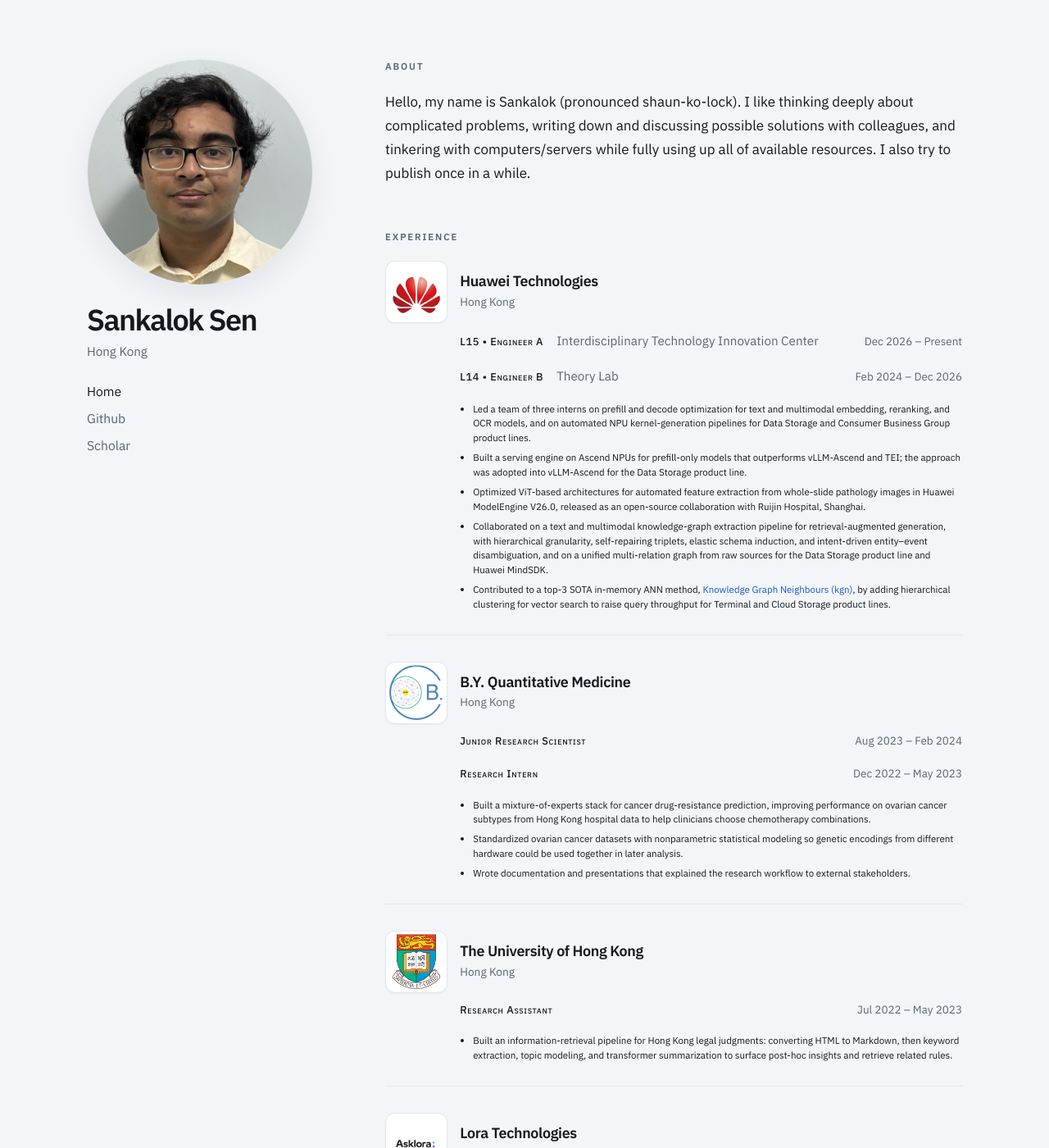
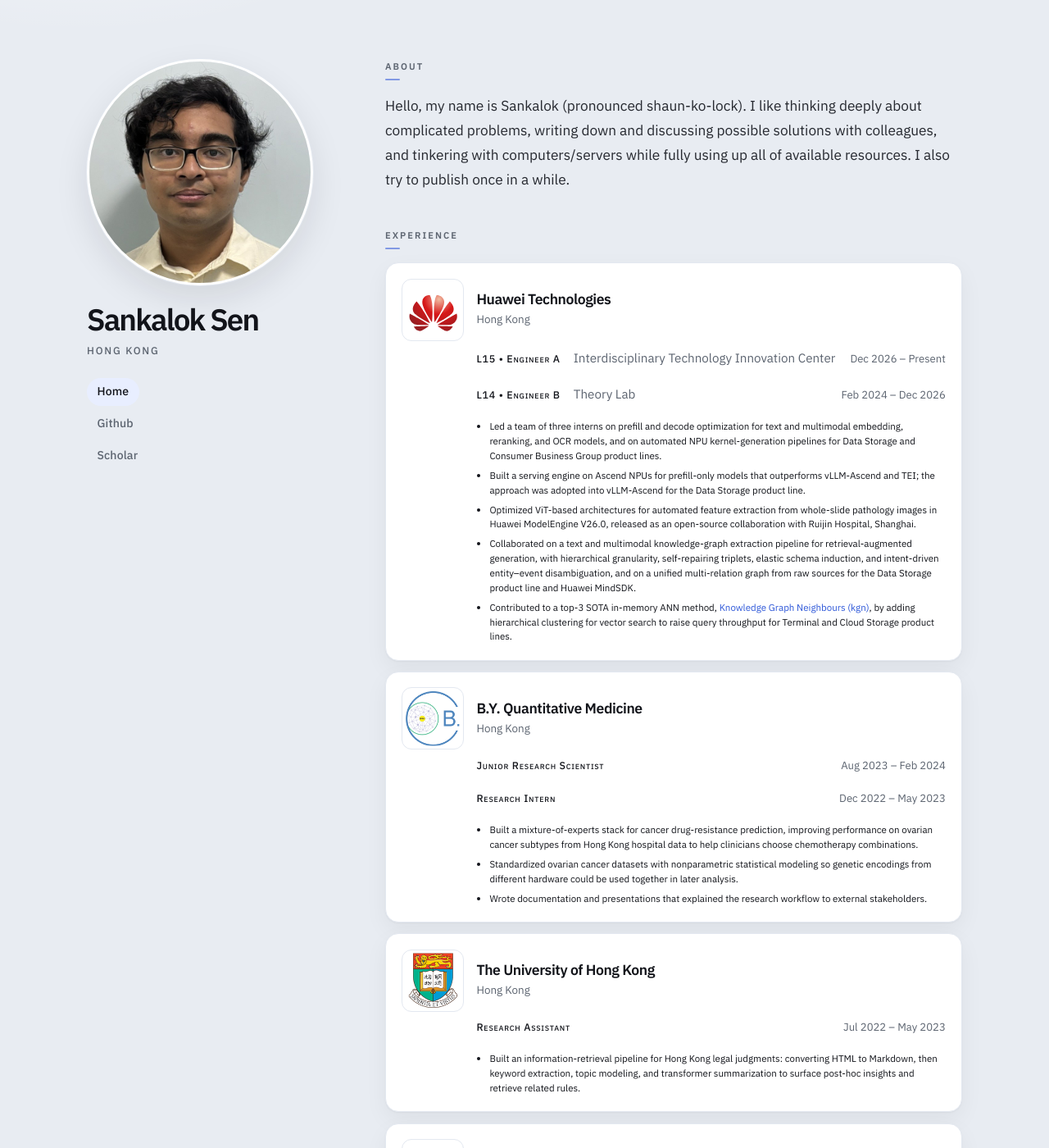
Before and after one commit to sankalok/sankalok.github.io, a Jekyll site: the page built from index.md, in a window 1280 px wide and 1400 px high. Shown: the whole window at 82% size. Built offline with Jekyll 4.4.1, drawn with Linux system fonts in a browser that asks for light colours.

Commit message:
Modernize surfaces, type, color, and nav
Keep the two-column layout, photo, logos, and copy. Lift jobs,
awards, and publications onto shared cards, restyle nav as pills,
and tighten the stone-and-indigo palette so desktop and phone
read as one system.

Co-authored-by: sankaloksen.dbpc <sankaloksen.dbpc@gmail.com>

```diff
--- a/_layouts/blog_base.html
+++ b/_layouts/blog_base.html
@@ -3,7 +3,7 @@
 <head>
     <meta charset="utf-8">
     <meta name="viewport" content="width=device-width, initial-scale=1">
-    <meta name="theme-color" content="#f3f5f8">
+    <meta name="theme-color" content="#e8ecf2">
     <link rel="icon" href="{{ '/assets/favicon.png' | relative_url }}" type="image/png">
     <title>{{ page.title }}</title>
     <link rel="preconnect" href="https://fonts.googleapis.com">
--- a/_layouts/default.html
+++ b/_layouts/default.html
@@ -3,7 +3,7 @@
 <head>
     <meta charset="utf-8">
     <meta name="viewport" content="width=device-width, initial-scale=1">
-    <meta name="theme-color" content="#f3f5f8">
+    <meta name="theme-color" content="#e8ecf2">
     <link rel="icon" href="{{ '/assets/favicon.png' | relative_url }}" type="image/png">
     <title>{{ page.title | default: site.title }}</title>
     <link rel="preconnect" href="https://fonts.googleapis.com">
--- a/assets/css/style.css
+++ b/assets/css/style.css
@@ -1,15 +1,20 @@
 :root {
-    --page-bg: #f3f5f8;
-    --text: #16181d;
-    --text-muted: #5d6570;
-    --link: #1657d4;
-    --link-hover: #0e45b0;
-    --border: #e2e7ee;
-    --selection: #dce8fb;
+    --page-bg: #e8ecf2;
+    --surface: #ffffff;
+    --text: #12141a;
+    --text-muted: #5c6470;
+    --link: #2c56d8;
+    --link-hover: #1d3fb4;
+    --accent: #2c56d8;
+    --border: #e3e8f0;
+    --selection: #d7e3ff;
     --chip: #ffffff;
+    --nav-active: #e8eeff;
     --font: "IBM Plex Sans", system-ui, -apple-system, sans-serif;
     --measure: 44rem;
     --rail: 18.5rem;
+    --radius: 1rem;
+    --shadow: 0 1px 2px rgba(18, 20, 26, 0.04), 0 10px 28px rgba(18, 20, 26, 0.05);
 }
 
 *,
@@ -21,12 +26,15 @@
 html {
     -webkit-text-size-adjust: 100%;
     color-scheme: light;
+    background: var(--page-bg);
 }
 
 body {
     margin: 0;
     min-height: 100vh;
-    background: var(--page-bg);
+    background:
+        radial-gradient(48rem 28rem at 8% -8%, rgba(255, 255, 255, 0.85), transparent 62%),
+        var(--page-bg);
     color: var(--text);
     font-family: var(--font);
     font-size: 1.0625rem;
@@ -43,7 +51,7 @@ body {
 
 .site-header {
     margin-bottom: 2rem;
-    padding-bottom: 1.35rem;
+    padding-bottom: 1.5rem;
     border-bottom: 1px solid var(--border);
 }
 
@@ -55,16 +63,18 @@ body {
     object-fit: cover;
     object-position: center 12%;
     border-radius: 50%;
-    border: 1px solid var(--border);
-    box-shadow: 0 12px 32px rgba(22, 24, 29, 0.08);
+    border: 3px solid #fff;
+    box-shadow:
+        0 0 0 1px var(--border),
+        0 16px 40px rgba(18, 20, 26, 0.1);
 }
 
 .site-title {
     margin: 0;
-    font-size: 2.25rem;
+    font-size: 2.3rem;
     font-weight: 600;
-    letter-spacing: -0.045em;
-    line-height: 1.1;
+    letter-spacing: -0.05em;
+    line-height: 1.08;
 }
 
 .site-title a {
@@ -77,57 +87,80 @@ body {
 }
 
 .site-place {
-    margin: 0.4rem 0 0;
-    font-size: 0.95rem;
+    margin: 0.45rem 0 0;
+    font-size: 0.78rem;
+    font-weight: 500;
+    letter-spacing: 0.14em;
+    text-transform: uppercase;
     color: var(--text-muted);
 }
 
 nav {
     display: flex;
     flex-wrap: wrap;
-    gap: 0.35rem 1.15rem;
-    margin-top: 1.2rem;
-    font-size: 0.98rem;
+    gap: 0.35rem;
+    margin-top: 1.15rem;
 }
 
 nav a {
+    display: inline-flex;
+    align-items: center;
+    padding: 0.32rem 0.78rem;
+    border-radius: 999px;
     color: var(--text-muted);
-    transition: color 0.15s ease;
+    font-size: 0.88rem;
+    font-weight: 500;
+    letter-spacing: 0.01em;
+    transition: color 0.15s ease, background 0.15s ease;
 }
 
 nav a[aria-current="page"] {
+    background: var(--nav-active);
     color: var(--text);
 }
 
 nav a:hover {
     color: var(--link);
     text-decoration: none;
+    background: rgba(44, 86, 216, 0.08);
 }
 
 h1,
 h2,
 h3 {
     line-height: 1.25;
+    text-wrap: balance;
 }
 
 .markdown-content h2 {
-    margin: 3.5rem 0 1.35rem;
-    font-size: 0.72rem;
+    margin: 2.85rem 0 1rem;
+    font-size: 0.7rem;
     font-weight: 600;
-    letter-spacing: 0.16em;
+    letter-spacing: 0.18em;
     text-transform: uppercase;
     color: var(--text-muted);
 }
 
+.markdown-content h2::after {
+    content: "";
+    display: block;
+    width: 1.15rem;
+    height: 2px;
+    margin-top: 0.5rem;
+    background: var(--accent);
+    border-radius: 1px;
+    opacity: 0.55;
+}
+
 .markdown-content h2:first-child {
-    margin-top: 0.15rem;
+    margin-top: 0.1rem;
 }
 
 .markdown-content h3 {
     margin: 0;
-    font-size: 1.05rem;
+    font-size: 1.08rem;
     font-weight: 600;
-    letter-spacing: -0.02em;
+    letter-spacing: -0.025em;
 }
 
 a {
@@ -156,18 +189,31 @@ a:focus-visible {
     margin-bottom: 0;
 }
 
+.markdown-content h2:first-child + p {
+    font-size: 1.08rem;
+    line-height: 1.75;
+    color: #25282f;
+    text-wrap: pretty;
+}
+
+.job,
+.honors,
+.pubs {
+    background: var(--surface);
+    border: 1px solid var(--border);
+    border-radius: var(--radius);
+    box-shadow: var(--shadow);
+}
+
 .job {
     --logo: 4.75rem;
     --logo-gap: 0.95rem;
-    margin: 0 0 2rem;
-    padding-bottom: 1.75rem;
-    border-bottom: 1px solid var(--border);
+    margin: 0 0 0.85rem;
+    padding: 1.15rem 1.2rem 1.2rem;
 }
 
 .job:last-of-type {
     margin-bottom: 0;
-    padding-bottom: 0;
-    border-bottom: 0;
 }
 
 .job-head {
@@ -186,8 +232,7 @@ a:focus-visible {
     object-fit: contain;
     background: var(--chip);
     border: 1px solid var(--border);
-    border-radius: 12px;
-    box-shadow: 0 1px 2px rgba(22, 24, 29, 0.04);
+    border-radius: 0.75rem;
 }
 
 .job-id {
@@ -195,7 +240,7 @@ a:focus-visible {
 }
 
 .job-head h3 {
-    font-size: 1.12rem;
+    font-size: 1.1rem;
     text-align: left;
 }
 
@@ -203,7 +248,7 @@ a:focus-visible {
     display: block;
     margin-top: 0.14rem;
     color: var(--text-muted);
-    font-size: 0.86rem;
+    font-size: 0.84rem;
     text-align: left;
 }
 
@@ -222,10 +267,10 @@ a:focus-visible {
 }
 
 .role-line .role {
-    font-size: 0.8rem;
+    font-size: 0.78rem;
     font-weight: 500;
     font-variant: small-caps;
-    letter-spacing: 0.05em;
+    letter-spacing: 0.06em;
 }
 
 .role-line .team {
@@ -236,7 +281,7 @@ a:focus-visible {
 .role-line .when {
     color: var(--text-muted);
     font-variant-numeric: tabular-nums;
-    font-size: 0.84rem;
+    font-size: 0.82rem;
     white-space: nowrap;
     justify-self: end;
 }
@@ -260,13 +305,13 @@ a:focus-visible {
 
 .honors {
     margin: 0;
-    padding-left: 1.15rem;
+    padding: 1.05rem 1.25rem 1.05rem 2.2rem;
     font-size: 0.72rem;
     color: var(--text);
 }
 
 .honors li {
-    margin: 0 0 0.42rem;
+    margin: 0 0 0.45rem;
     padding: 0;
     line-height: 1.55;
 }
@@ -278,27 +323,30 @@ a:focus-visible {
 .pubs {
     list-style: none;
     margin: 0;
-    padding: 0;
+    padding: 0.25rem 1.2rem 0.35rem;
     counter-reset: pub;
-    border-top: 1px solid var(--border);
 }
 
 .pubs li {
     counter-increment: pub;
     position: relative;
     margin: 0;
-    padding: 0.85rem 0 0.85rem 1.7rem;
+    padding: 0.9rem 0 0.9rem 1.7rem;
     border-bottom: 1px solid var(--border);
-    line-height: 1.5;
+    line-height: 1.55;
+}
+
+.pubs li:last-child {
+    border-bottom: 0;
 }
 
 .pubs li::before {
     content: counter(pub);
     position: absolute;
     left: 0;
-    top: 0.9rem;
+    top: 0.95rem;
     color: var(--text-muted);
-    font-size: 0.86rem;
+    font-size: 0.8rem;
     font-variant-numeric: tabular-nums;
 }
 
@@ -311,9 +359,9 @@ a:focus-visible {
 }
 
 .markdown-content pre {
-    background: rgba(22, 87, 212, 0.06);
+    background: rgba(44, 86, 216, 0.06);
     padding: 1rem 1.1rem;
-    border-radius: 8px;
+    border-radius: 0.75rem;
     overflow-x: auto;
 }
 
@@ -324,16 +372,15 @@ a:focus-visible {
 
 .markdown-content > p:has(> strong),
 .disclaimer {
-    margin-top: 2.75rem;
+    margin-top: 2.25rem;
     color: var(--text-muted);
-    font-size: 0.9rem;
+    font-size: 0.84rem;
 }
 
 footer {
-    margin-top: 2.75rem;
-    padding-top: 1.15rem;
-    border-top: 1px solid var(--border);
-    font-size: 0.86rem;
+    margin-top: 2.25rem;
+    padding-top: 0.25rem;
+    font-size: 0.82rem;
     color: var(--text-muted);
 }
 
@@ -366,8 +413,8 @@ footer p {
     nav {
         flex-direction: column;
         align-items: flex-start;
-        gap: 0.4rem;
-        margin-top: 1.4rem;
+        gap: 0.3rem;
+        margin-top: 1.45rem;
     }
 
     main {
@@ -376,21 +423,21 @@ footer p {
 
     footer {
         grid-column: 2;
-        margin-top: 3rem;
+        margin-top: 2.5rem;
     }
 }
 
 @media (max-width: 839px) {
     .page {
-        width: min(42rem, calc(100% - 2rem));
-        padding: 1.75rem 0 2.5rem;
+        width: min(42rem, calc(100% - 1.75rem));
+        padding: 1.5rem 0 2.5rem;
     }
 
     .site-header {
         display: flex;
         flex-direction: column;
         align-items: flex-start;
-        padding-bottom: 1.5rem;
+        padding-bottom: 1.35rem;
     }
 
     .site-photo {
@@ -404,16 +451,27 @@ footer p {
     }
 
     .site-place {
-        margin-top: 0.2rem;
+        margin-top: 0.25rem;
     }
 
     nav {
-        margin-top: 0.7rem;
+        margin-top: 0.85rem;
     }
 
     .job {
         --logo: 4.25rem;
         --logo-gap: 0.8rem;
+        padding: 1rem 1.05rem 1.1rem;
+    }
+
+    .honors,
+    .pubs {
+        padding-left: 1.15rem;
+        padding-right: 1.05rem;
+    }
+
+    .honors {
+        padding-left: 1.9rem;
     }
 
     .role-line,
```
